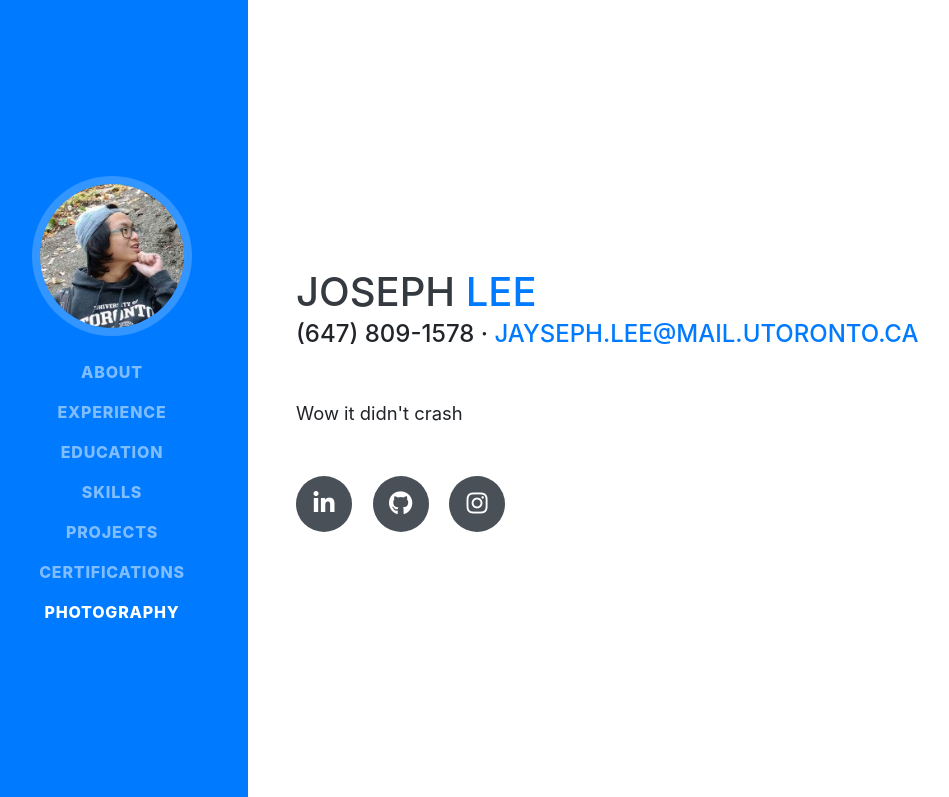
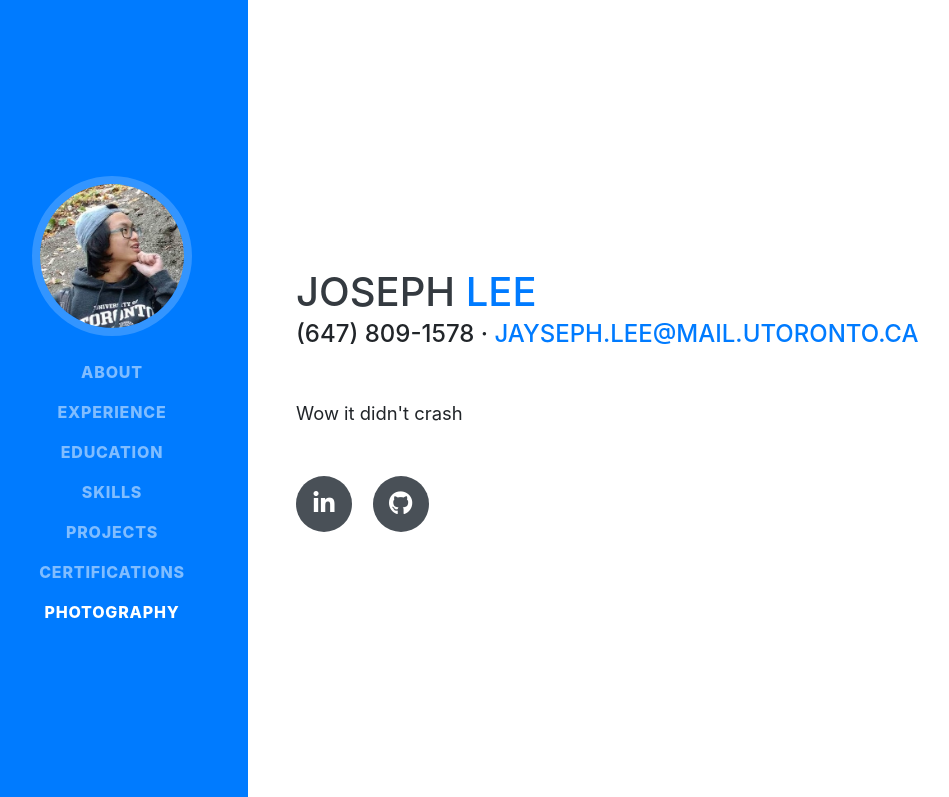
Before and after one commit to jmflee/website, a React app: page static-content/index.html in a window 1280 px wide. Shown: the top 797 px of the page, without its empty margins (24-973 px from the left). Built offline with nearby package versions, Linux system fonts and the light colour scheme; a web font is replaced by a local one.

Commit message:
Missed some things

```diff
--- a/static-content/index.html
+++ b/static-content/index.html
@@ -80,9 +80,6 @@
           </a>
           <a href="https://github.com/jmflee">
             <i class="fab fa-github"></i>
-          </a>
-          <a href="https://www.instagram.com/jleepoops">
-            <i class="fab fa-instagram"></i>
           </a>
         </div>
       </div>
```
